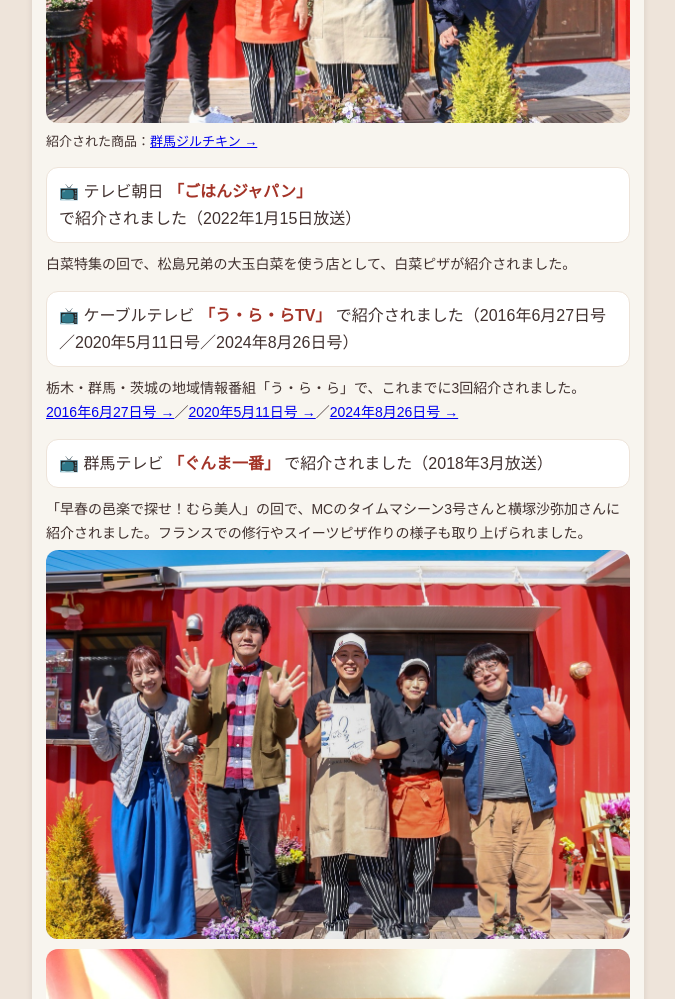
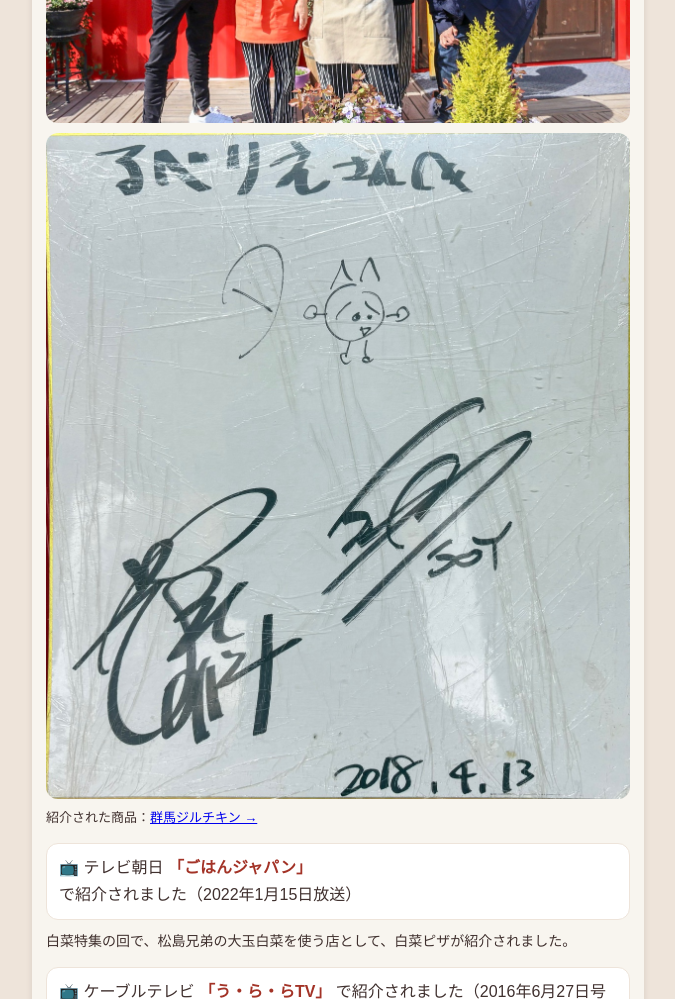
Before and after one commit to lebelierora/media, a plain HTML site: page index.html in a window 1280 px wide. Shown: the part 3400-4399 px from the top of the page, without its empty margins (302-977 px from the left). Drawn offline with Linux system fonts and the light colour scheme.

Commit message:
Add JOYnt autograph board to media page

```diff
--- a/index.html
+++ b/index.html
@@ -71,6 +71,7 @@ footer a.btn.sub{background:#fff;color:#A33327;border:2px solid #A33327}
 <img class="info" src="joy1.jpg" alt="JOYnt!で揚げピザを食べて「これマジ美味い！」と話すJOYさん">
 <img class="info" src="joy2.jpg" alt="JOYnt!の認定シーン" style="margin-top:10px">
 <img class="info" src="joy3.jpg" alt="JOYnt!の取材で来店したJOYさんとロバート山本さん、タイヨウにゃんと、お店の前で" style="margin-top:10px">
+<img class="info" src="joy4.jpg" alt="JOYさんとロバート山本さん、タイヨウにゃんのサイン色紙（2018年4月13日）" style="margin-top:10px">
 <p style="font-size:13px;margin:8px 0 0">紹介された商品：<a href="https://lebelierora.stores.jp/items/63f707b11c15181130a23b23" target="_blank" rel="noopener">群馬ジルチキン →</a></p>
 <div class="card" style="margin-top:14px">📺 テレビ朝日 <b>「ごはんジャパン」</b> で紹介されました（2022年1月15日放送）</div>
 <p style="font-size:14px;margin:10px 0 4px">白菜特集の回で、松島兄弟の大玉白菜を使う店として、白菜ピザが紹介されました。</p>
```
